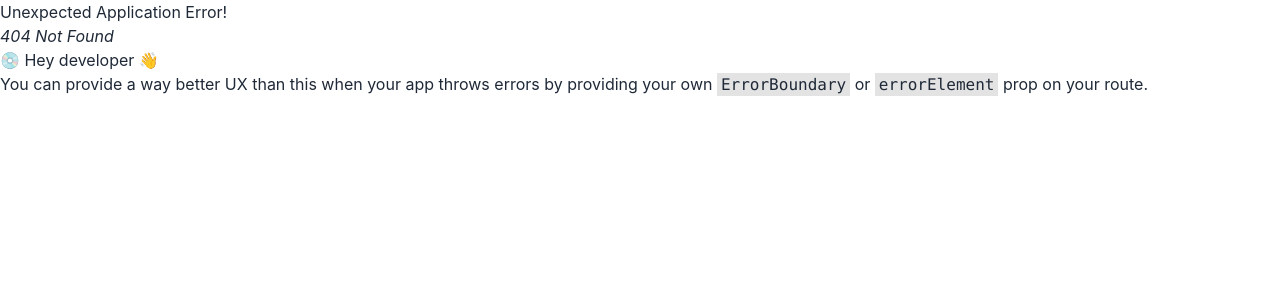
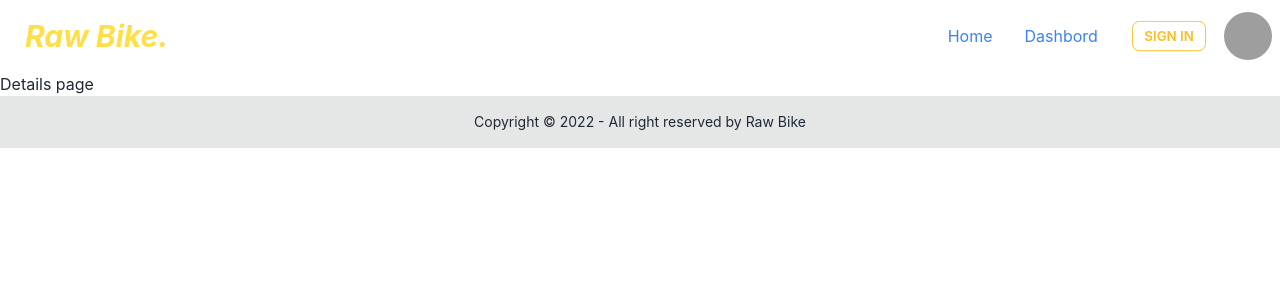
Before and after one commit to invisible360/raw-bike-Client, a React (Create React App) app: page /categoryDetails/1 in a window 1280 px wide. Before the commit this address had no page. Shown: the top 300 px of the page. Built offline with nearby package versions, Linux system fonts and the light colour scheme; grey boxes are pictures that could not be loaded.

Commit message:
layout update

```diff
--- a/src/App.js
+++ b/src/App.js
@@ -1,15 +1,12 @@
 import './App.css';
 import { Toaster } from 'react-hot-toast';
 import { RouterProvider } from 'react-router-dom';
-import { routes } from './routes/Routes';
-
+import routes from './routes/Routes';
 function App() {
   return (
     <div className='max-w-screen-xl	mx-auto'>
-      <RouterProvider router={routes} className="">
-        <h1>Development Start</h1>
-        <Toaster />
-      </RouterProvider>
+      <RouterProvider router={routes}></RouterProvider>
+      <Toaster />
     </div>
   );
 }
--- /dev/null
+++ b/src/layout/HomeLayout.js
@@ -0,0 +1,16 @@
+import React from 'react';
+import { Outlet } from 'react-router-dom';
+import Banner from '../pages/Home/Banner';
+import Footer from '../shared/Footer/Footer';
+
+const HomeLayout = () => {
+    return (
+        <div>
+            <Banner></Banner>
+            <Outlet></Outlet>
+            <Footer></Footer>
+        </div>
+    );
+};
+
+export default HomeLayout;
--- /dev/null
+++ b/src/layout/OtherPageLayout.js
@@ -0,0 +1,16 @@
+import React from 'react';
+import { Outlet } from 'react-router-dom';
+import Footer from '../shared/Footer/Footer';
+import NavHeader from '../shared/NavHeader/NavHeader';
+
+const OtherPageLayout = () => {
+    return (
+        <div>
+            <NavHeader></NavHeader>
+            <Outlet></Outlet>
+            <Footer></Footer>
+        </div>
+    );
+};
+
+export default OtherPageLayout;
--- a/src/pages/CategoryDetailsPage/CategoryDetailsPage.js
+++ b/src/pages/CategoryDetailsPage/CategoryDetailsPage.js
@@ -3,6 +3,7 @@ import React from 'react';
 const CategoryDetailsPage = () => {
     return (
         <div>
+            {/* <NavHeader></NavHeader> */}
             <h1>Details page</h1>
         </div>
     );
--- a/src/pages/Home/Advertisement.js
+++ b/src/pages/Home/Advertisement.js
@@ -3,7 +3,7 @@ import React from 'react';
 const Advertisement = () => {
     return (
         <div className='mt-10'>
-            <h1 className="text-3xl">Items On Sale</h1>
+            <h1 className="text-3xl text-center font-bold">Items On Sale</h1>
         </div>
     );
 };
--- a/src/pages/Home/Banner.js
+++ b/src/pages/Home/Banner.js
@@ -13,7 +13,7 @@ const Banner = () => {
             <div className="hero-overlay bg-opacity-60"></div>
             <div className="hero-content text-center">
                 <div className="max-w-md text-white absolute top-28">
-                    <h1 className="mb-5 text-4xl font-bold">Welcome to <br className='lg:hidden'></br> <span className='animate-pulse text-transparent bg-clip-text bg-gradient-to-r from-white text-4xl font-extrabold to-yellow-300'>Raw Bike</span></h1>
+                    <h1 className="mb-5 text-4xl font-bold">Welcome to <br className='lg:hidden'></br> <span className='animate-pulse text-transparent bg-clip-text bg-gradient-to-r from-yellow-300 text-4xl font-extrabold to-success'>Raw Bike</span></h1>
                     <p className="mb-5">But and Sell Your Used Bike Here.</p>
                     <button className="btn btn-warning">Buy</button>
                     <button className="btn btn-success ml-5">Sell</button>
--- a/src/pages/Home/BikeCategory.js
+++ b/src/pages/Home/BikeCategory.js
@@ -3,7 +3,7 @@ import { Link } from 'react-router-dom';
 
 const BikeCategory = ({ category }) => {
     return (
-        <Link to={`/category/${category._id}`}>
+        <Link to={`/categoryDetails/${category._id}`}>
             <div className={`card ${category.bgColor} text-neutral-content transition ease-in-out duration-200 hover:scale-105 hover:transition hover:ease-in-out hover:duration-200`}>
                 <div className="card-body items-center text-center">
                     <h2 className="card-title">{category.name}</h2>
--- a/src/pages/Home/Home.js
+++ b/src/pages/Home/Home.js
@@ -1,12 +1,10 @@
 import React from 'react';
 import Advertisement from './Advertisement';
-import Banner from './Banner';
 import ProductCategories from './ProductCategories';
 
 const Home = () => {
     return (
         <div>
-            <Banner></Banner>
             <ProductCategories></ProductCategories>
             <Advertisement></Advertisement>
         </div>
--- a/src/pages/Home/ProductCategories.js
+++ b/src/pages/Home/ProductCategories.js
@@ -16,7 +16,7 @@ const ProductCategories = () => {
         },
         {
             _id: 3,
-            name: "Adventure Bikes",
+            name: "Ride Sharing Bikes",
             bgColor: "bg-teal-500"
         },
     ]
--- /dev/null
+++ b/src/shared/Footer/Footer.js
@@ -0,0 +1,13 @@
+import React from 'react';
+
+const Footer = () => {
+    return (
+        <footer className="footer footer-center p-4 bg-base-300 text-base-content">
+            <div>
+                <p>Copyright © 2022 - All right reserved by Raw Bike</p>
+            </div>
+        </footer>
+    );
+};
+
+export default Footer;
--- a/src/shared/NavHeader/NavHeader.js
+++ b/src/shared/NavHeader/NavHeader.js
@@ -4,8 +4,8 @@ import { Link } from 'react-router-dom';
 const NavHeader = () => {
 
     const menuItems = <>
-        <li className='text-white'><Link to="/">Home</Link></li>
-        <li className='text-white'><Link to='/dasboard'>Dashbord</Link></li>
+        <li className='text-blue-500'><Link to="/home">Home</Link></li>
+        <li className='text-blue-500'><Link to='/dasboard'>Dashbord</Link></li>
 
     </>
 
```
Also changed, not shown: src/routes/Routes.js (+25 -6 lines).
